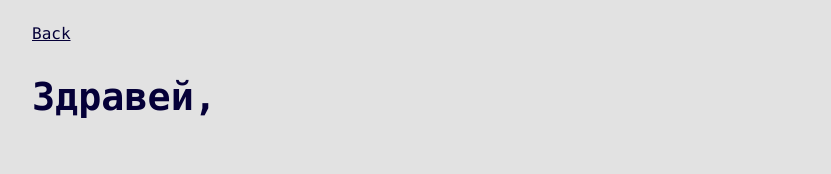
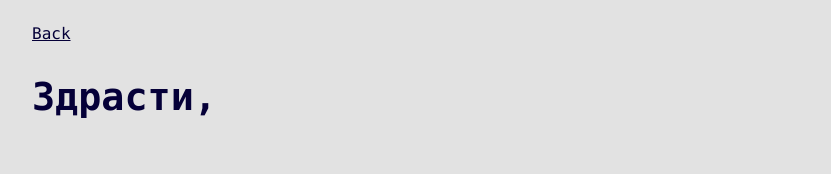
Before and after one commit to boriskirov/boris-kirov-portfolio, a Next.js app: page /about in a window 1280 px wide. Shown: the part 142-316 px from the top of the page, without its empty margins (224-1055 px from the left). Built offline with nearby package versions, Linux system fonts and the light colour scheme.

Commit message:
hoi update

```diff
--- a/pages/about.js
+++ b/pages/about.js
@@ -71,7 +71,7 @@ function Blog() {
               <Link href="/">
                 <a className={`${utilStyles.backButton}`}>Back</a>
               </Link>
-              <h1 className={`${utilStyles.heading2Xl}`}>Здравей,</h1>
+              <h1 className={`${utilStyles.heading2Xl}`}>Здрасти,</h1>
 
               <div className={`${utilStyles.contentWrapper}`}>
                 <section>
```
